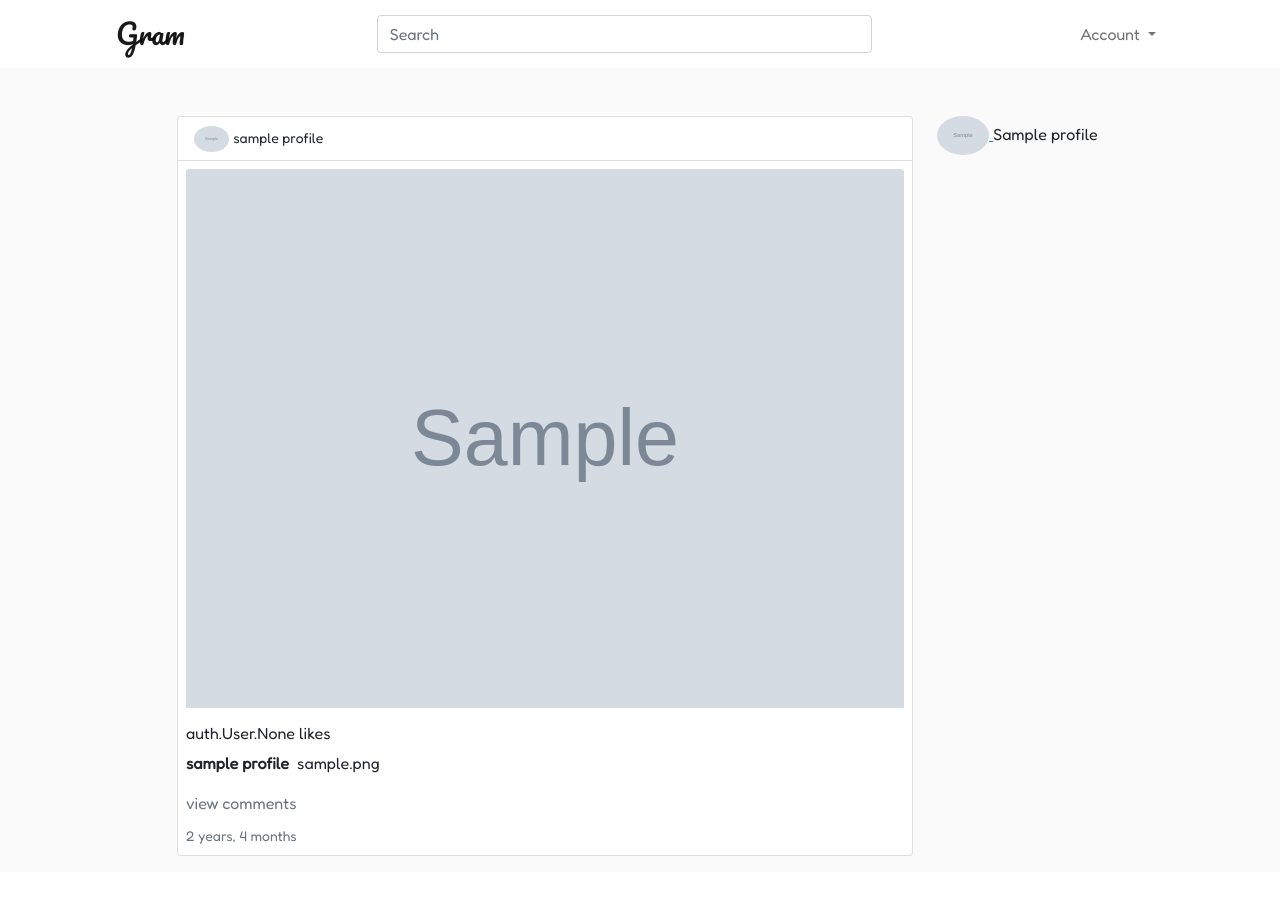
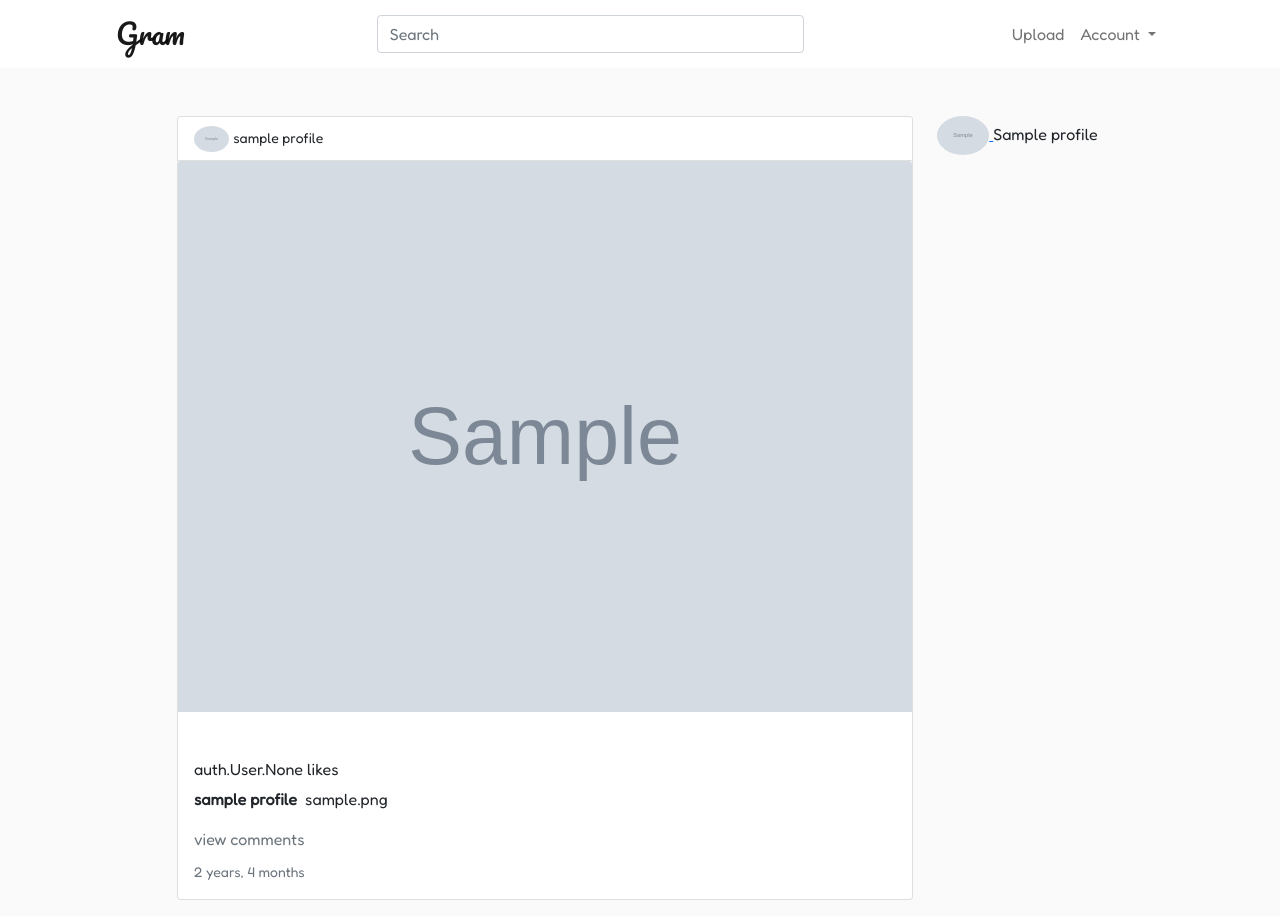
Before and after one commit to vantablanta/gram, a Django app: page /home/ in a window 1280 px wide. Before the commit the page ends 856 px from the top, so only its background shows below. Run offline with Django 4.2, Linux system fonts and the light colour scheme; a user stored in the database is signed in; tables that the repository leaves empty hold one stand-in row (values such as "Sample post"); grey boxes marked "Sample" are stand-in pictures; some libraries are stand-ins or nearby versions.

Commit message:
image uplaod and diplsy ing on homepage succes fule

```diff
--- a/gram_app/models.py
+++ b/gram_app/models.py
@@ -22,7 +22,7 @@
     def __str__(self):
             return self.image_name
 
-    def total_likes(self):
+    def number_of_likes(self):
         return self.likes.count()
 
     class Meta:
--- a/gram_app/templates/gram_app/index.html
+++ b/gram_app/templates/gram_app/index.html
@@ -14,9 +14,24 @@
                         <img src="{{image.owner.profile_photo.url}}" class="profile-img rounded-circle" alt="Image">
                         <small class="text-bold">{{image.owner |lower}}</small>
                     </div>
-                    <div class="p-2">
 
-                        <img src="{{image.image.url}}" class="main-img card-img-top" alt="Image">
+                    <img src="{{image.image.url}}" class="main-img card-img-top" alt="Image">
+
+                    <div class="p-3">
+                        <div class="row mt-3">
+                            <div class="col-sm-1">
+                                <i class="fa-regular fa-heart fs-4"></i>
+                            </div>
+                            <div class="col-sm-1">
+
+                                <i class="fa-regular fa-comment fs-4">
+                                    <a href="{%url 'comments' image.id%}"></a>
+                                </i>
+                            </div>
+                            <div class="col-md-10"></div>
+                        </div>
+
+
                         <h6 class="mt-3">{{image.likes}} likes</h6>
                         <p class="">
                             <strong>{{image.owner |lower}}</strong> &nbsp;{{image.image_caption |lower}}
@@ -38,13 +53,11 @@
             </div>
 
             <!-- PROFILE SECTION -->
-
-            <div class="col-md-3">
+            <div class="col-md-3" id="home-profile">
                 <a href="{%url 'profile'%}">
                     <img src="{{profile_info.profile_photo.url}}" class="prof-img rounded-circle" alt="Image">
                 </a>
-            {{profile_info.name}}
-
+                {{profile_info.name}}
             </div>
 
         </div>
--- a/gram_app/urls.py
+++ b/gram_app/urls.py
@@ -9,6 +9,7 @@
     path('logout/', views.logoutUser, name='logout'),
 
     path('home/', views.home, name='home'),
+    path('upload/', views.upload_images, name='upload'),
     path('profile/', views.profiles, name='profile'),
     path('comments/<str:pk>', views.comments, name='comments')
 ]
--- a/gram_app/views.py
+++ b/gram_app/views.py
@@ -6,7 +6,7 @@
 from django.contrib.auth.models import User
 from django.contrib import messages
 from gram_app.models import Image, Comment, Profile
-from .forms import RegisterForm
+from .forms import RegisterForm, AddImageForm
 from .emails import send_welcome_email
 
 def loginUser(request):
@@ -61,8 +61,25 @@
     images  = Image.objects.all()
     profile = request.user
     profile_info = Profile.objects.get(owner=profile)
-    context = {'images':images, 'profile_info':profile_info, 'comments':comments}
+    context = {'images':images, 'profile_info':profile_info,}
     return render(request, 'gram_app/index.html', context)
+
+@login_required(login_url='')
+def upload_images(request):
+    form = AddImageForm()
+    user = request.user
+    owner = Profile.objects.get(owner = user)
+    if request.method == 'POST':
+        form = AddImageForm(request.POST, request.FILES)
+        if form.is_valid():
+            image = form.cleaned_data['image']
+            image_name = form.cleaned_data['image_name']
+            image_caption = form.cleaned_data['image_caption']
+            upload = Image(image=image, image_name=image_name, image_caption=image_caption, owner=owner)
+            upload.save()
+            return redirect('home')
+    context={'form': form}
+    return render(request, 'gram_app/upload.html', context)
 
 @login_required(login_url='')
 def comments(request, pk):
@@ -86,3 +103,7 @@
     images = Image.objects.filter(owner=profile)
     context = {'profile': profile, 'images': images}
     return render(request, 'gram_app/profile.html', context)
+
+def update_profile(request):
+    context = {}
+    return render(request, 'gram_app/update.html', context)
--- a/static/css/style.css
+++ b/static/css/style.css
@@ -61,5 +61,9 @@
 @media (max-width:767.98px) {
     .search-form{
         display: none !important;
+
+    }
+    #home-profile{
+        display: none !important;
     }
 }
--- a/templates/nav.html
+++ b/templates/nav.html
@@ -15,6 +15,9 @@
 
             <div class="collapse navbar-collapse ps-5 pe-5 ms-5 me-5" id="navbarSupportedContent">
                 <ul class="navbar-nav me-auto mb-2 mb-lg-0">
+                    <li class="nav-item">
+                        <a class="nav-link" href="{%url 'upload' %}">Upload</a>
+                      </li>
                     <li class="nav-item dropdown">
                         <a class="nav-link dropdown-toggle" href="" id="navbarDropdown" role="button"
                             data-bs-toggle="dropdown" aria-expanded="false">
```
Also changed, not shown: gram_app/forms.py (+15 -1 lines), gram_app/templates/gram_app/comments.html (+13 -1 lines), gram_app/templates/gram_app/upload.html (added, +15 -0 lines), media/photos/bells-gbe5bd6ad3_640.jpg (added), media/photos/bells-gbe5bd6ad3_640_nvPWFFq.jpg (added).
